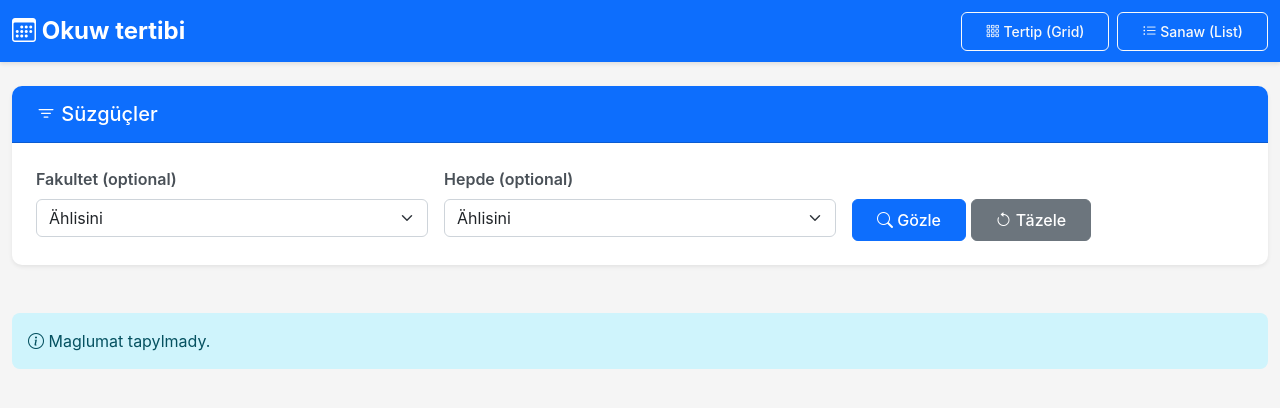
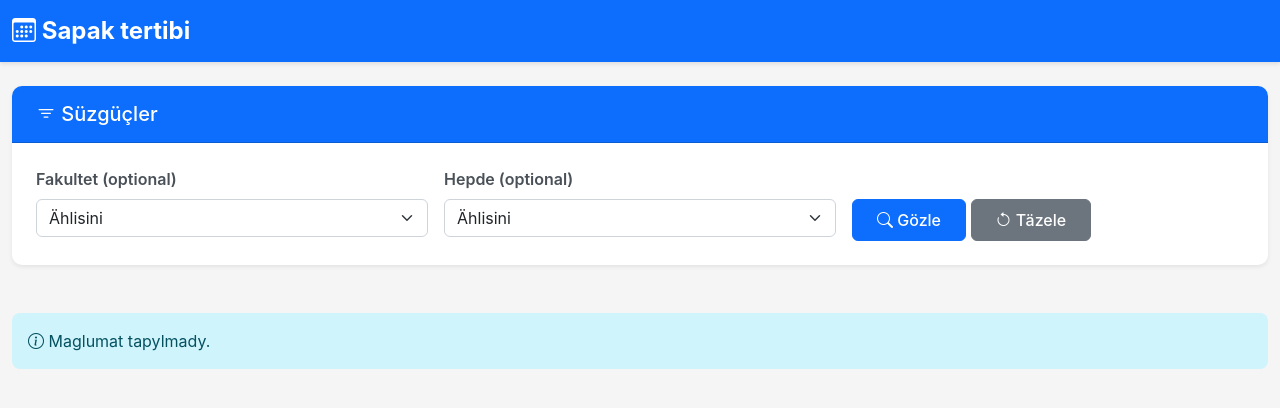
Before and after one commit to DovletEmin/Schedule, a Django app: page / in a window 1280 px wide. Shown: the top 408 px of the page. Run offline with Django 5.2, Linux system fonts and the light colour scheme; data that the repository does not hold is empty.

Commit message:
Fixed some updates in base.html

```diff
--- a/src/timetable/templates/base.html
+++ b/src/timetable/templates/base.html
@@ -14,16 +14,16 @@
     <nav class="navbar navbar-dark bg-primary">
         <div class="container-fluid">
             <a class="navbar-brand" href="{% url 'timetable_grid' %}">
-                <i class="bi bi-calendar3"></i> Okuw tertibi
+                <i class="bi bi-calendar3"></i> Sapak tertibi
             </a>
-            <div class="d-flex">
+            <!-- <div class="d-flex">
                 <a href="{% url 'timetable_grid' %}" class="btn btn-outline-light btn-sm me-2">
                     <i class="bi bi-grid-3x3-gap"></i> Tertip (Grid)
                 </a>
                 <a href="{% url 'timetable_view' %}" class="btn btn-outline-light btn-sm">
                     <i class="bi bi-list-ul"></i> Sanaw (List)
                 </a>
-            </div>
+            </div> -->
         </div>
     </nav>
 
```
